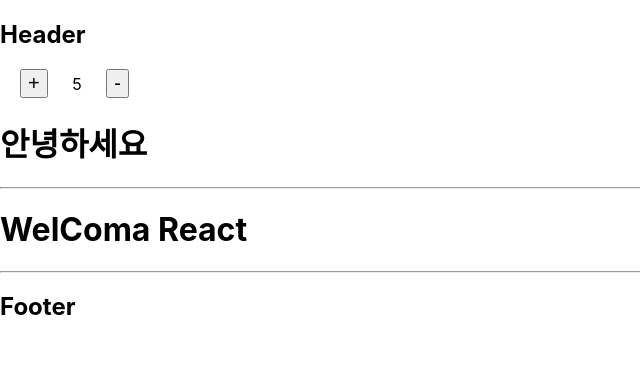
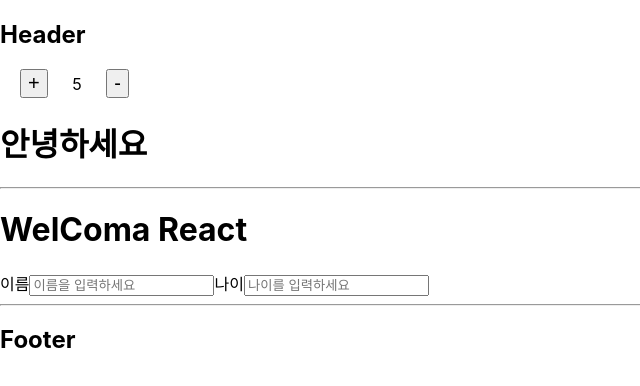
Before and after one commit to nohssam/2025_React01, a React (Create React App) app: page / in a window 1280 px wide. Shown: the top 386 px of the page, without its empty margins (0-640 px from the left). Built offline with nearby package versions, Linux system fonts and the light colour scheme.

Commit message:
0520-04 useId

```diff
--- a/src/pages/step02/Main.jsx
+++ b/src/pages/step02/Main.jsx
@@ -32,7 +32,6 @@
 // import MemoTest01 from "../step15/MemoTest01";
 // import MemoTest02 from "../step15/MemoTest02";
 // import Counter from "./Counter";
-
 // import NonUseCallBackEx from "../step16/NonUseCallBackEx";
 // import UseCallBackEx from "../step16/UseCallBackEx";
 // import RefEx01 from "../step17/RefEx01";
@@ -40,6 +39,8 @@
 // import RefEx03 from "../step17/RefEx03";
 // import RefEx04 from "../step17/RefEx04";
 // import RefEx05 from "../step17/RefEx05";
+// import UseIdEx01 from "../step18/UseIdEx01";
+import UseIdEx02 from "../step18/UseIdEx02";
 
 function Main(props){
     return(
@@ -86,7 +87,9 @@
             <RefEx03 />
             <RefEx04 />
             <RefEx05 />
+            <UseIdEx01 />
             */}
+            <UseIdEx02 />
         </main>
     );
 };
--- a/src/pages/step17/RefEx05.jsx
+++ b/src/pages/step17/RefEx05.jsx
@@ -24,7 +24,7 @@
             <input type="text"
                    placeholder="userName"
                    ref={inputRef}
-                   onKeyDown={handleKeyDown}  // 키이벤트
+                   onKeyDown={handleKeyDown}  // 키 이벤트
             />
             <button onClick={handleCheckName}>이름확인</button>
         </div>
--- /dev/null
+++ b/src/pages/step18/UseIdEx01.jsx
@@ -0,0 +1,46 @@
+
+// useId 는 클라이언트와 서버 렌더링 환경에서 고유한 ID를 생성
+// 이 ID는 컴포넌트 간 중복되지 않으며, 접근성을 위해 label과 input 쌍을 연결할 때  사용
+
+import { useEffect, useId, useRef } from "react"
+
+// 형식) const id = useId()
+export default function UseIdEx01(){
+    const id = useId();
+  //  const age = useId();
+
+ //   const nameRef = useRef();
+  //  const ageRef = useRef();
+    useEffect(()=>{
+        // 가져올수없음
+        // const element = document.querySelector("#id");
+        // console.log(element);
+
+        // useRef로 가져올수 있음
+        //  const element = nameRef.current;
+        //  console.log(element);
+
+        // const element2 = ageRef.current;
+        // console.log(element2);
+    },[])
+    return(
+        <div>
+            {/*  하나일때
+            <label htmlFor={id}>이름 : </label>
+            <input id={id} ref={inputRef}/> */}
+
+            {/* 여러개 일때  */}
+            {/* <label htmlFor={id}>이름 : </label>
+            <input id={id} ref={nameRef}/>
+
+            <label htmlFor={age}>나이 : </label>
+            <input id={age} ref={ageRef}/> */}
+
+            <label htmlFor={`${id}-name`}>이름 : </label>
+            <input id={`${id}-name`}  />
+
+            <label htmlFor={`${id}-age`}>나이 : </label>
+            <input id={`${id}-age`}  />
+        </div>
+    )
+}
--- /dev/null
+++ b/src/pages/step18/UseIdEx02.jsx
@@ -0,0 +1,35 @@
+import { useId, useRef } from "react"
+
+export default function UseIdEx02(){
+   const id = useId();
+   const nameRef = useRef();
+   const ageRef = useRef();
+
+   const handleKeyDown = (e, inputType)=>{
+        if(e.key === 'Enter'){
+            if(inputType === 'name'){
+                alert(`이름 : ${nameRef.current.value}`)
+            }else if(inputType === 'age'){
+                 alert(`나이 : ${ageRef.current.value}`)
+            }
+        }
+   }
+
+    return(
+        <div>
+            <label htmlFor="">이름</label>
+            <input type="text"
+                   ref={nameRef}
+                   onKeyDown={(e)=> handleKeyDown(e,"name")}
+                   placeholder="이름을 입력하세요"
+            />
+            <label htmlFor="">나이</label>
+            <input type="number"
+                   ref={ageRef}
+                   onKeyDown={(e)=> handleKeyDown(e,"age")}
+                   placeholder="나이를 입력하세요"
+            />
+
+        </div>
+    )
+}
```
